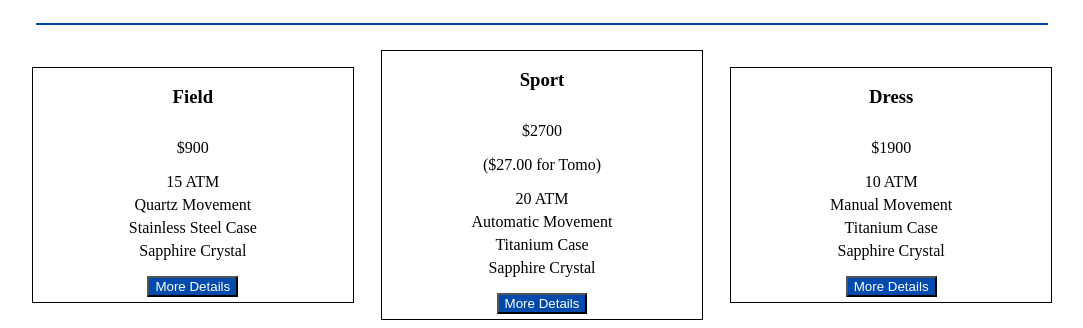
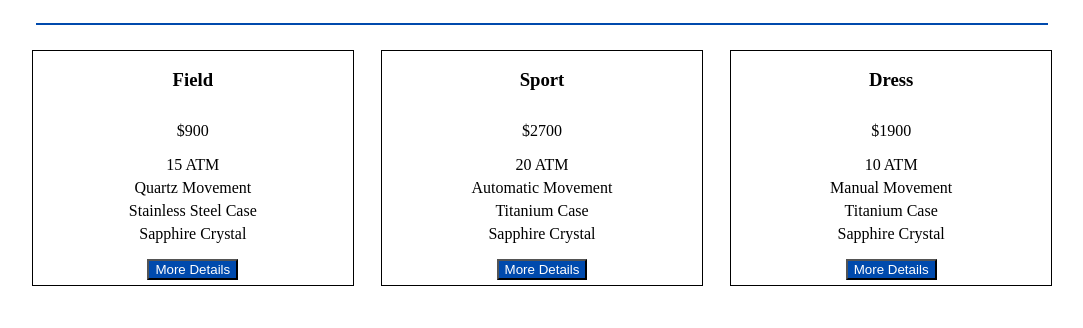
Before and after one commit to vincentjdcz/fcc, a plain HTML site: page index.html in a window 1280 px wide. Shown: the part 1254-1582 px from the top of the page, without its empty margins (98-1181 px from the left). After the commit the page ends 1548 px from the top, so only its background shows below. Drawn offline with Linux system fonts and the light colour scheme.

Commit message:
Update index.html

```diff
--- a/index.html
+++ b/index.html
@@ -69,7 +69,6 @@
         <div class="watch-type-option">
           <h3 class="watch-type">Sport</h4>
           <p class="price">$2700</p>
-          <p class="price">($27.00 for Tomo)</p>
           <ul class="details-list">
             <li>20 ATM</li>
             <li>Automatic Movement</li>
```
